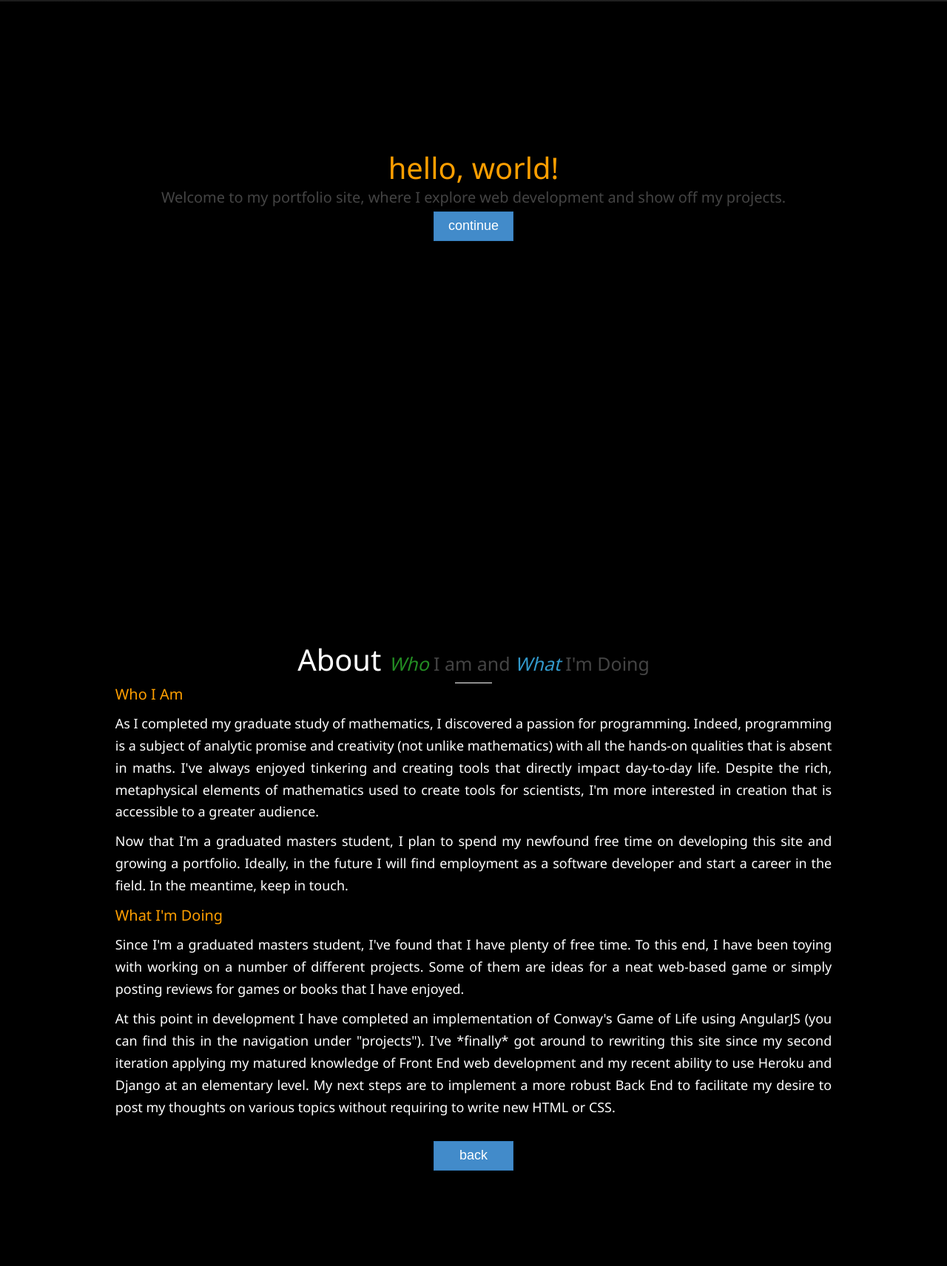
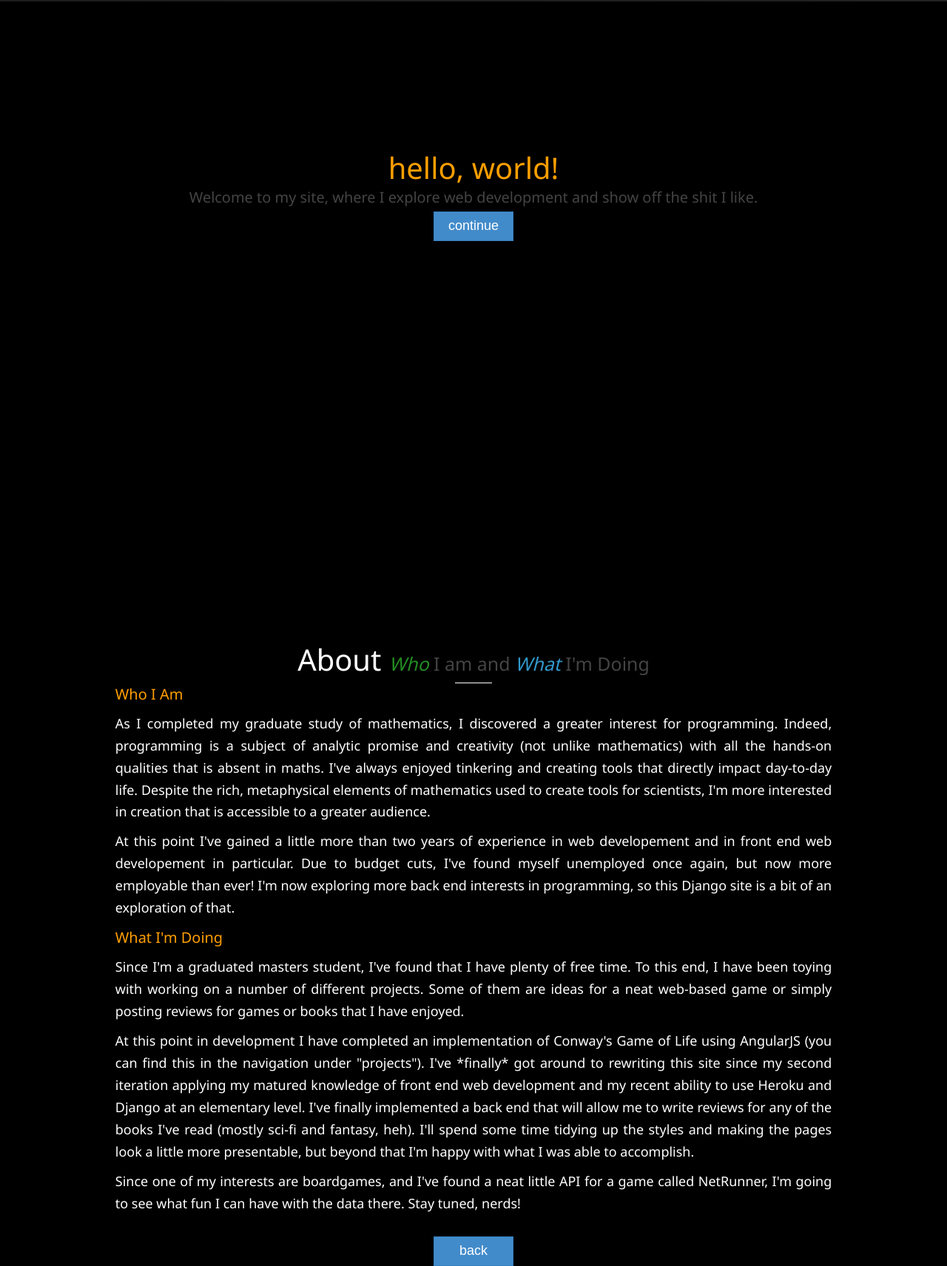
Before and after one commit to lucasgallen/ReBookView, a Django app: page / in a window 1280 px wide. Shown: the part 38-1750 px from the top of the page at 74% size. Before the commit the page ends 1621 px from the top, so only its background shows below. Run offline with Django 3.2, Linux system fonts and the light colour scheme; some libraries are stand-ins or nearby versions.

Commit message:
Update home page copy and spacing.

```diff
--- a/lucasgallen/static/sass/pages/_home.sass
+++ b/lucasgallen/static/sass/pages/_home.sass
@@ -19,6 +19,9 @@ section.welcome
   line-height: 1.33em
   max-width: 10.8rem
   padding: 0 16px
+
+#back
+  margin-bottom: 3rem
 
 article.about-me
   line-height: 3rem
--- a/lucasgallen/templates/home.html
+++ b/lucasgallen/templates/home.html
@@ -7,7 +7,7 @@
             <div class="container">
 
                 <h1 class="color-two">hello, world!</h1>
-                <p>Welcome to my portfolio site, where I explore web development and show off my projects.</p>
+                <p>Welcome to my site, where I explore web development and show off the shit I like.</p>
                 <button id="continue">continue</button>
 
             </div>
@@ -22,11 +22,11 @@
 
                 <h2 class="color-two">Who I Am</h2>
                 <p>
-                    As I completed my graduate study of mathematics, I discovered a passion for programming. Indeed, programming is a subject of analytic promise and creativity (not unlike mathematics) with all the hands-on qualities that is absent in maths. I've always enjoyed tinkering and creating tools that directly impact day-to-day life. Despite the rich, metaphysical elements of mathematics used to create tools for scientists, I'm more interested in creation that is accessible to a greater audience.
+                    As I completed my graduate study of mathematics, I discovered a greater interest for programming. Indeed, programming is a subject of analytic promise and creativity (not unlike mathematics) with all the hands-on qualities that is absent in maths. I've always enjoyed tinkering and creating tools that directly impact day-to-day life. Despite the rich, metaphysical elements of mathematics used to create tools for scientists, I'm more interested in creation that is accessible to a greater audience.
                 </p>
 
                 <p>
-                    Now that I'm a graduated masters student, I plan to spend my newfound free time on developing this site and growing a portfolio. Ideally, in the future I will find employment as a software developer and start a career in the field. In the meantime, keep in touch.
+                    At this point I've gained a little more than two years of experience in web developement and in front end web developement in particular. Due to budget cuts, I've found myself unemployed once again, but now more employable than ever! I'm now exploring more back end interests in programming, so this Django site is a bit of an exploration of that.
                 </p>
 
                 <h2 class="color-two">What I'm Doing</h2>
@@ -35,7 +35,11 @@
                 </p>
 
                 <p>
-                    At this point in development I have completed an implementation of Conway's Game of Life using AngularJS (you can find this in the navigation under "projects"). I've *finally* got around to rewriting this site since my second iteration applying my matured knowledge of Front End web development and my recent ability to use Heroku and Django at an elementary level. My next steps are to implement a more robust Back End to facilitate my desire to post my thoughts on various topics without requiring to write new HTML or CSS.
+                    At this point in development I have completed an implementation of Conway's Game of Life using AngularJS (you can find this in the navigation under "projects"). I've *finally* got around to rewriting this site since my second iteration applying my matured knowledge of front end web development and my recent ability to use Heroku and Django at an elementary level. I've finally implemented a back end that will allow me to write reviews for any of the books I've read (mostly sci-fi and fantasy, heh). I'll spend some time tidying up the styles and making the pages look a little more presentable, but beyond that I'm happy with what I was able to accomplish.
+                </p>
+
+                <p>
+                    Since one of my interests are boardgames, and I've found a neat little API for a game called NetRunner, I'm going to see what fun I can have with the data there. Stay tuned, nerds!
                 </p>
 
             </div>
```
